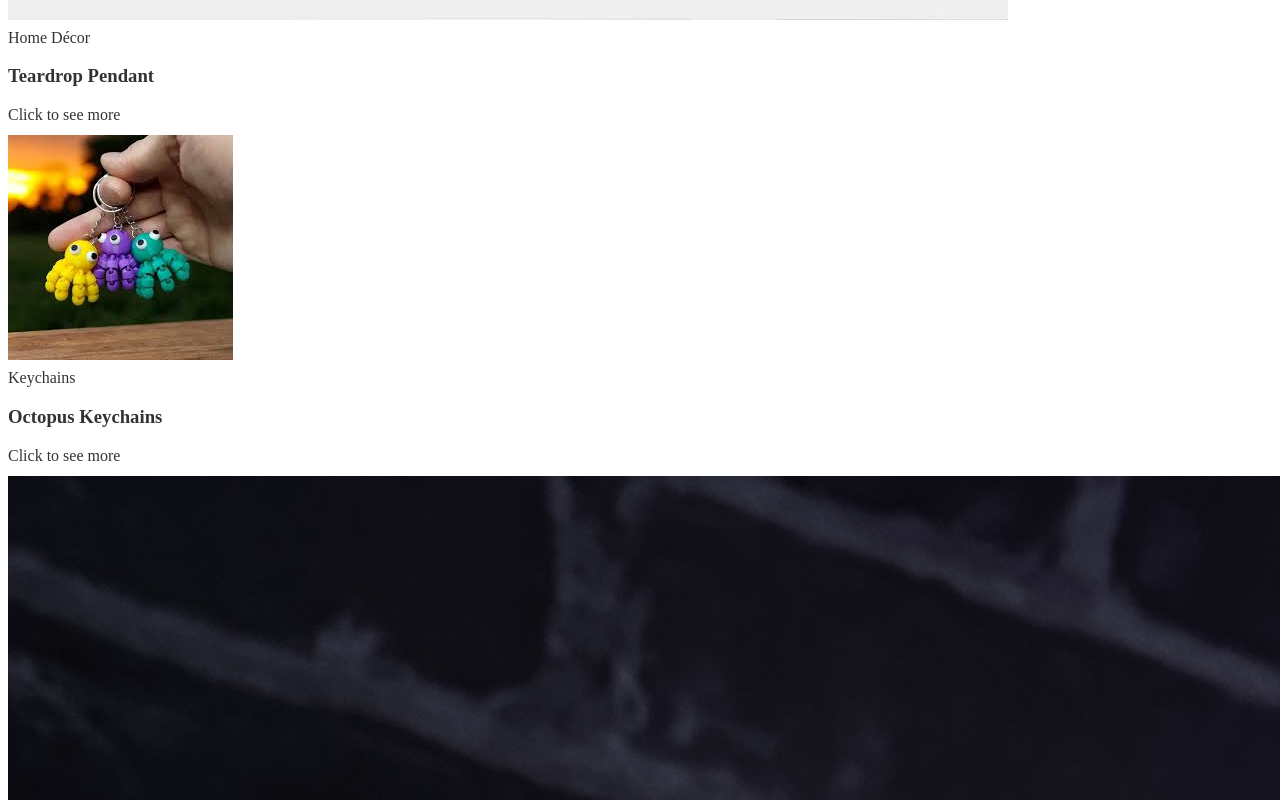
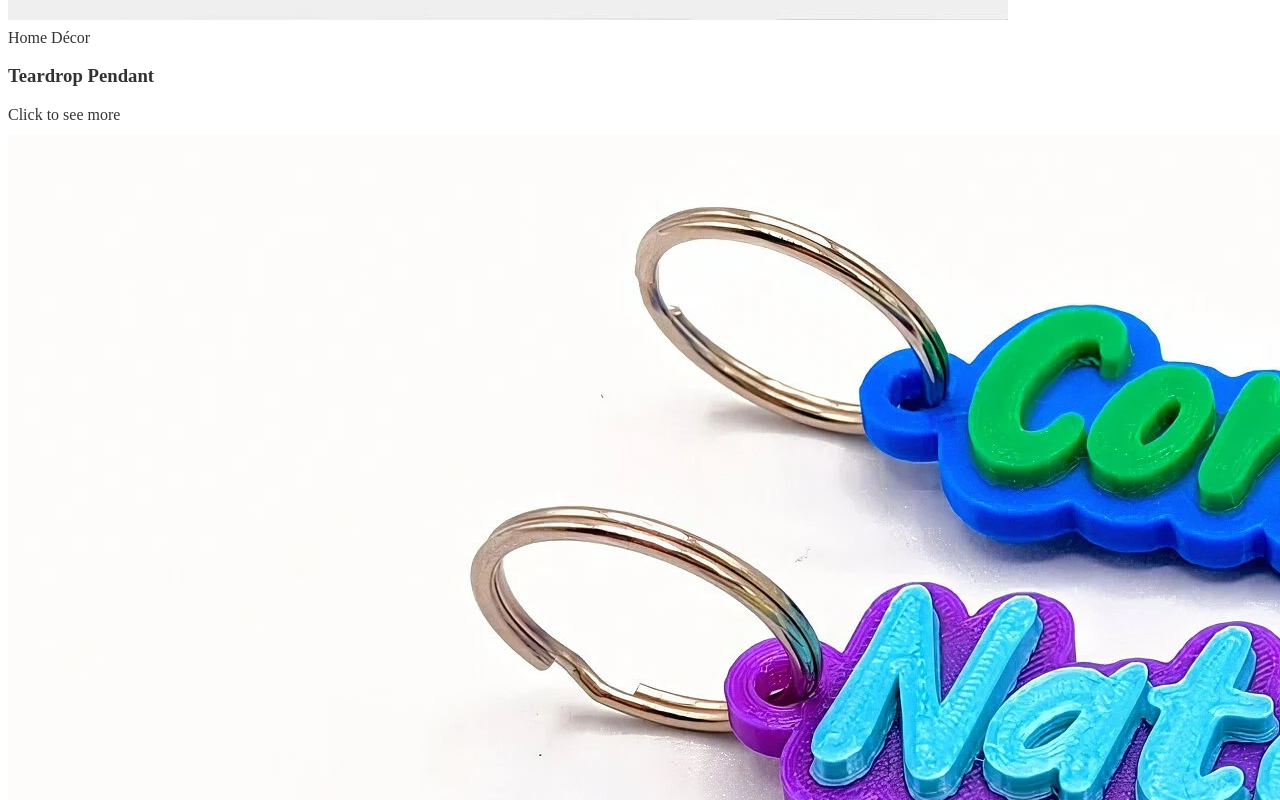
Before and after one commit to DHEENADHAYALAN-M/Spectra-3D-Hub, a React (Vite) app in the folder client/: page / in a window 1280 px wide. Shown: the part 4160-4960 px from the top of the page. Built offline with nearby package versions, Linux system fonts and the light colour scheme.

Commit message:
modified:   client/src/components/galleryData.ts

```diff
--- a/client/src/components/galleryData.ts
+++ b/client/src/components/galleryData.ts
@@ -110,10 +110,10 @@ export const galleryItems: GalleryItem[] = [
   },
   {
     id: "13",
-    thumbnail: "/gallery/keychain_1.jpeg_1765902081143.jpg",
-    title: "Octopus Keychains",
+    thumbnail: "/gallery/keychain2_1765902081144.webp",
+    title: "Name Keychains",
     category: "keychains",
-    description: "Colorful articulated octopus keychains",
+    description: "Personalized colorful name keychains",
   },
   {
     id: "14",
@@ -124,10 +124,10 @@ export const galleryItems: GalleryItem[] = [
   },
   {
     id: "15",
-    thumbnail: "/gallery/keychain2_1765902081144.webp",
-    title: "Name Keychains",
+    thumbnail: "/gallery/keychain_1.jpeg_1765902081143.jpg",
+    title: "Toy Keychains",
     category: "keychains",
-    description: "Personalized colorful name keychains",
+    description: "Playful toy keychains",
   },
   {
     id: "16",
```
